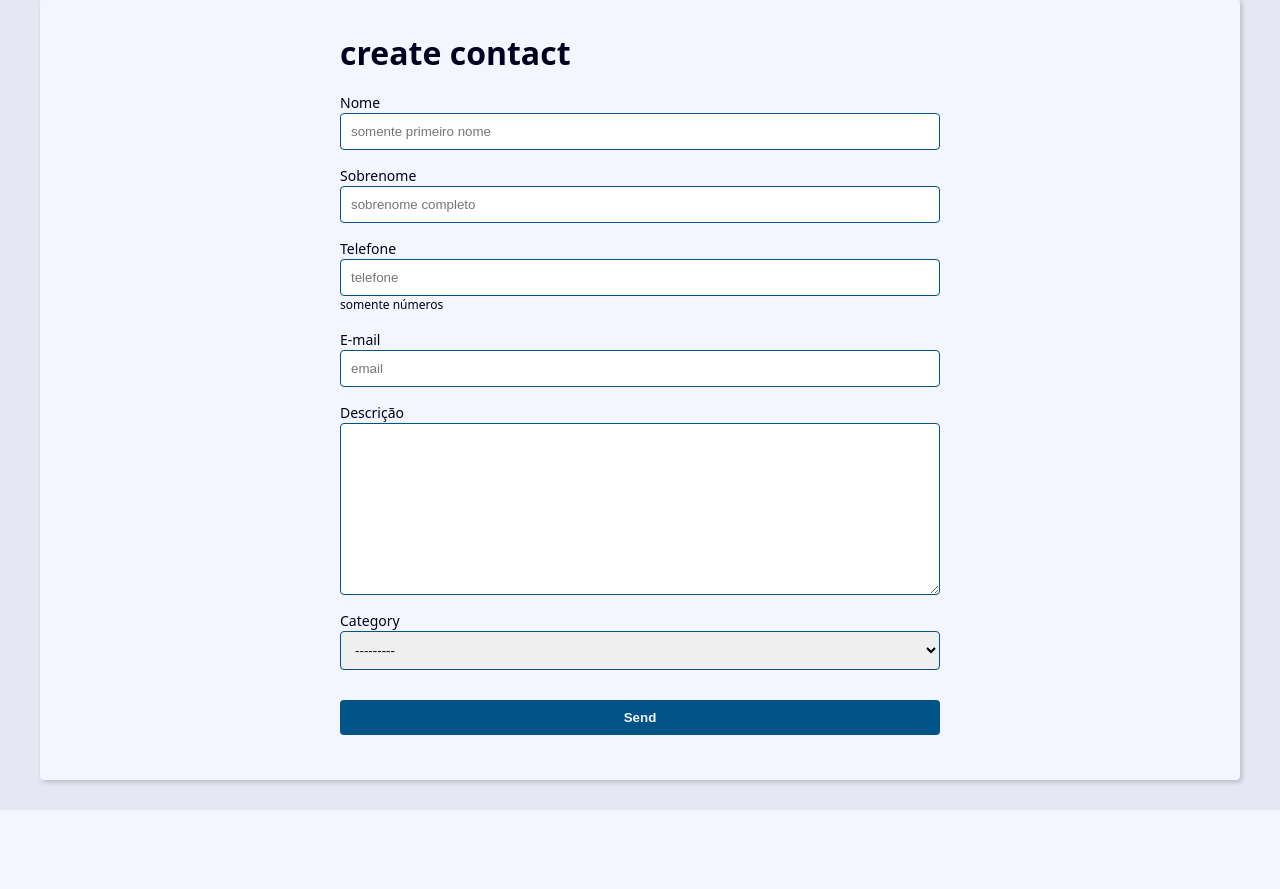
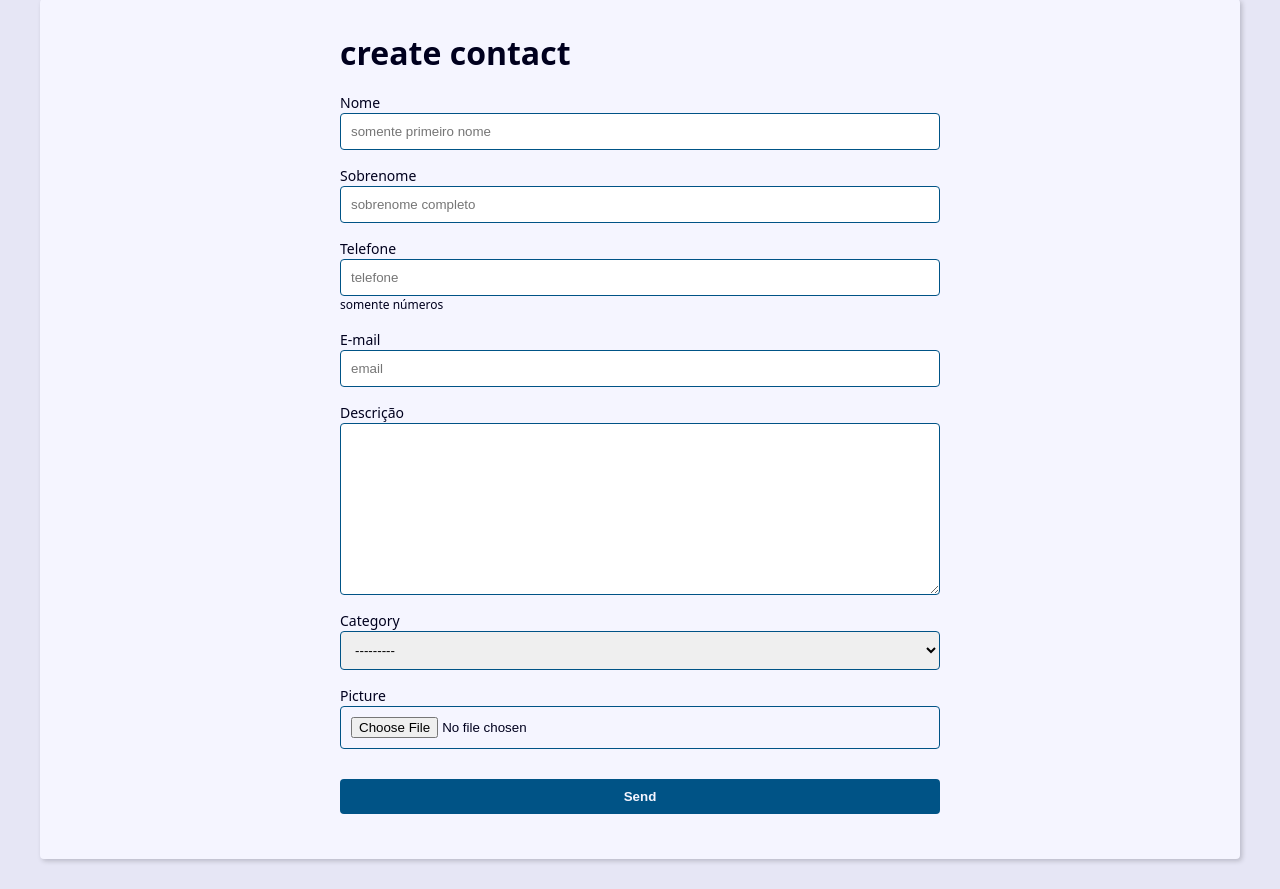
Before and after one commit to gusmorini/django_agenda, a Django app: page /contact/create in a window 1280 px wide. Shown: the part 270-1159 px from the top of the page. Before the commit the page ends 1080 px from the top, so only its background shows below. Run offline with Django 4.2, Linux system fonts and the light colour scheme; tables that the repository leaves empty hold one stand-in row (values such as "Sample post").

Commit message:
upload image contact

```diff
--- a/contact/forms.py
+++ b/contact/forms.py
@@ -50,11 +50,13 @@ class ContactForm(forms.ModelForm):
         label='Descrição'
     )
 
+    picture = forms.ImageField(
+        widget=forms.FileInput(attrs={'accept': 'image/*'}))
+
     class Meta:
         model = models.Contact
-        fields = (
-            'first_name', 'last_name', 'phone', 'email', 'description', 'category'
-        )
+        fields = ('first_name', 'last_name', 'phone', 'email',
+                  'description', 'category', 'picture')
 
     def clean(self):
         # cleaned_data = self.cleaned_data
--- a/contact/models.py
+++ b/contact/models.py
@@ -1,8 +1,9 @@
 from django.utils import timezone
 from django.db import models
 from django.contrib.auth.models import User
+from uuid import uuid4
+# Create your models here.
 
-# Create your models here.
 
 class Category(models.Model):
 
@@ -15,6 +16,7 @@ class Category(models.Model):
     def __str__(self) -> str:
         return self.name
 
+
 class Contact(models.Model):
     first_name = models.CharField(max_length=50)
     last_name = models.CharField(max_length=50, blank=True)
@@ -23,9 +25,11 @@ class Contact(models.Model):
     created_at = models.DateTimeField(default=timezone.now)
     description = models.TextField(blank=True)
     show = models.BooleanField(default=True)
-    picture = models.ImageField(blank=True, upload_to='pictures/%Y/%m/')
-    category = models.ForeignKey(Category, on_delete=models.SET_NULL, blank=True, null=True)
-    owner = models.ForeignKey(User, on_delete=models.SET_NULL, blank=True, null=True)
+    picture = models.ImageField(blank=True, upload_to=f'pictures/{uuid4()}')
+    category = models.ForeignKey(
+        Category, on_delete=models.SET_NULL, blank=True, null=True)
+    owner = models.ForeignKey(
+        User, on_delete=models.SET_NULL, blank=True, null=True)
 
     def __str__(self) -> str:
         return f'{self.first_name} {self.last_name}'
--- a/contact/templates/contact/create.html
+++ b/contact/templates/contact/create.html
@@ -10,6 +10,13 @@
         <label for="{{ field.id_for_label }}">{{ field.label }}</label>
         {{ field }} {{ field.errors }} {% if field.help_text %}
         <p class="help-text">{{ field.help_text }}</p>
+        {% endif %} {% if field.name == 'picture' and field.value.url %}
+        <img
+          src="{{field.value.url}}"
+          alt="{{ field.name }}"
+          height="auto"
+          width="50%"
+        />
         {% endif %}
       </div>
       {% endfor %}
--- a/contact/views/forms.py
+++ b/contact/views/forms.py
@@ -14,7 +14,7 @@ def create(request):
 
     if request.method == 'POST':
 
-        form = ContactForm(request.POST)
+        form = ContactForm(request.POST, request.FILES)
         context['form'] = form
 
         if form.is_valid():
@@ -22,6 +22,7 @@ def create(request):
             return redirect('contact:index')
 
     return render(request, 'contact/create.html', context)
+
 
 def update(request, contact_id):
     contact = get_object_or_404(Contact, pk=contact_id, show=True)
@@ -35,7 +36,7 @@ def update(request, contact_id):
 
     if request.method == 'POST':
 
-        form = ContactForm(request.POST, instance=contact)
+        form = ContactForm(request.POST, request.FILES, instance=contact)
         context['form'] = form
 
         if form.is_valid():
@@ -43,6 +44,7 @@ def update(request, contact_id):
             return redirect('contact:contact', contact_id=c.pk)
 
     return render(request, 'contact/create.html', context)
+
 
 def delete(request, contact_id):
     contact = get_object_or_404(Contact, pk=contact_id, show=True)
@@ -52,6 +54,6 @@ def delete(request, contact_id):
         contact.delete()
         return redirect('contact:index')
 
-    context = { 'contact': contact, 'confirm': confirm }
+    context = {'contact': contact, 'confirm': confirm}
 
     return render(request, 'contact/contact.html', context)
```
Also changed, not shown: contact/templates/contact/contact.html (+8 -0 lines).
